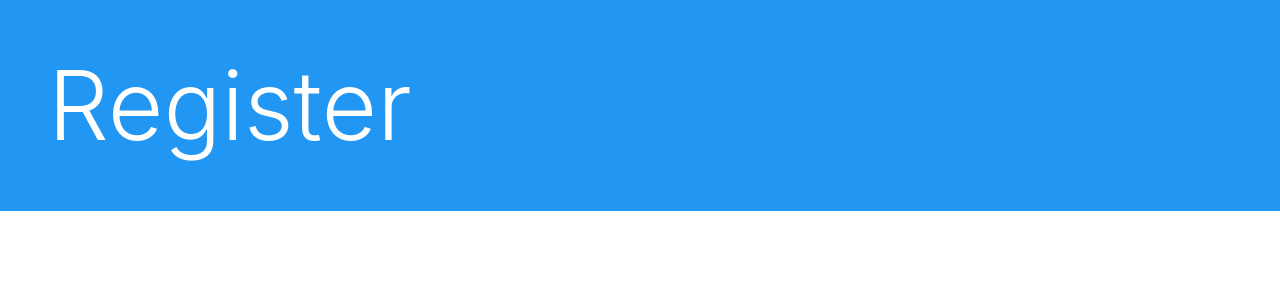
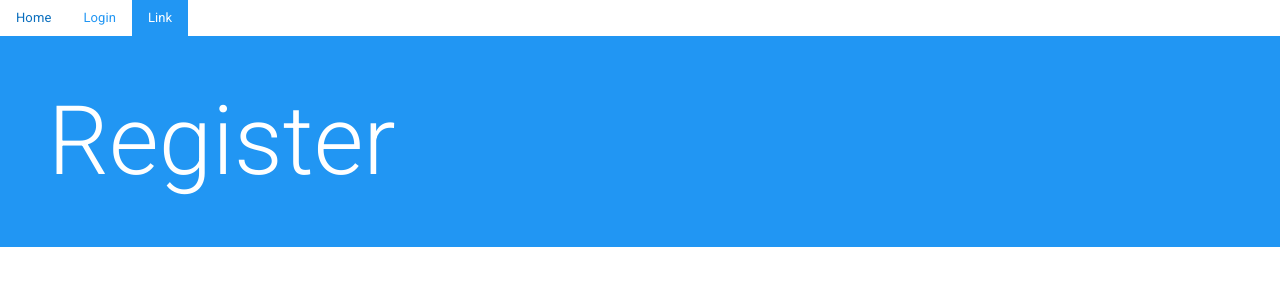
Before and after one commit to amtenu/myHommy, a React (Create React App) app in the folder client/: page /register in a window 1280 px wide. Shown: the top 300 px of the page. Built offline with nearby package versions, Linux system fonts and the light colour scheme.

Commit message:
nav menu using react-router-dom and bootstrap

```diff
--- a/client/src/App.js
+++ b/client/src/App.js
@@ -1,5 +1,6 @@
 import { BrowserRouter, Routes, Route } from "react-router-dom";
 import { AuthProvider } from "./context/auth";
+import  Main  from "./components/nav/Main";
 
 import Home from "./pages/Home";
 import Login from "./pages/Login";
@@ -8,6 +9,7 @@
 function App() {
   return (
     <BrowserRouter>
+      <Main />
       <AuthProvider>
         <Routes>
           <Route path="/" element={<Home />} />
--- /dev/null
+++ b/client/src/components/nav/Main.js
@@ -0,0 +1,17 @@
+import { NavLink } from "react-router-dom";
+
+export default function Main() {
+  return (
+    <nav className="nav">
+      <NavLink className="nav-link " aria-current="page" to="/">
+        Home
+      </NavLink>
+      <NavLink className="nav-link" to="/login">
+        Login
+      </NavLink>
+      <NavLink className="nav-link" to="/register">
+        Link
+      </NavLink>
+    </nav>
+  );
+}
--- a/client/src/index.css
+++ b/client/src/index.css
@@ -1,13 +1,4 @@
-body {
-  margin: 0;
-  font-family: -apple-system, BlinkMacSystemFont, 'Segoe UI', 'Roboto', 'Oxygen',
-    'Ubuntu', 'Cantarell', 'Fira Sans', 'Droid Sans', 'Helvetica Neue',
-    sans-serif;
-  -webkit-font-smoothing: antialiased;
-  -moz-osx-font-smoothing: grayscale;
+.active {
+  color : white;
+  background: #2196f3;
 }
-
-code {
-  font-family: source-code-pro, Menlo, Monaco, Consolas, 'Courier New',
-    monospace;
-}
```
Lines whose indentation alone changed are shown as unchanged.
